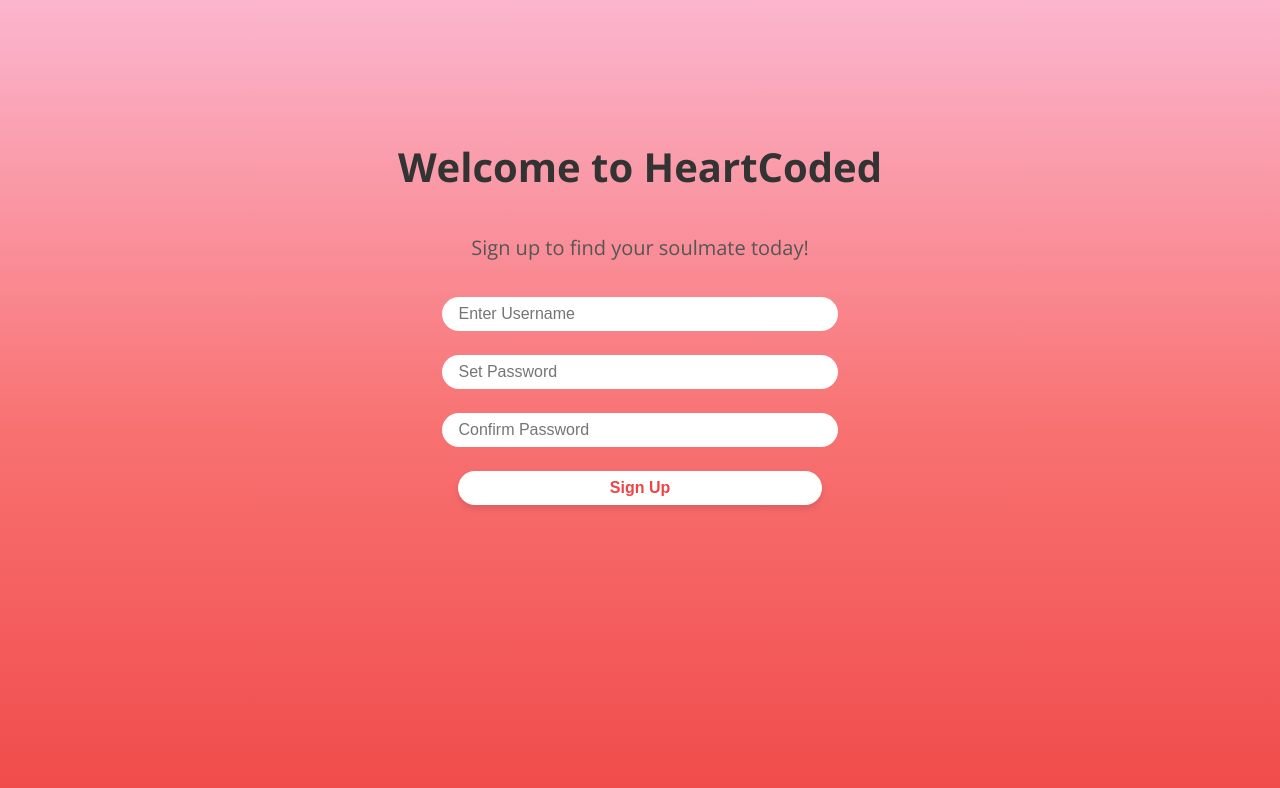
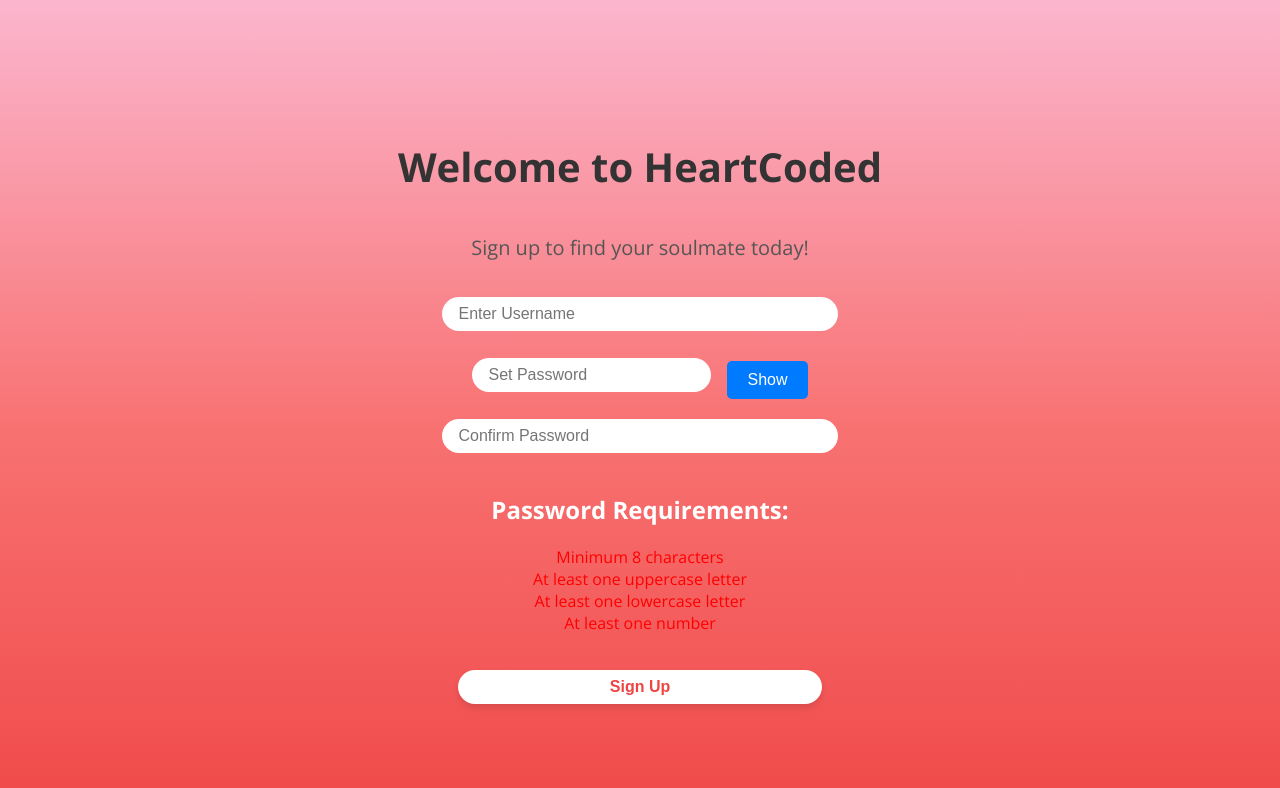
Before and after one commit to ajpieroni/316Heartcoded, a React (Create React App) app in the folder ourapp/reactapp/: page /SignUp in a window 1280 px wide. Shown: the top 788 px of the page. Built offline with nearby package versions, Linux system fonts and the light colour scheme.

Commit message:
fix password req and some css stuff that looks rly ugly

```diff
--- /dev/null
+++ b/ourapp/reactapp/src/pages/PasswordRequirements.js
@@ -0,0 +1,49 @@
+import React, { useState, useEffect } from 'react';
+
+const PasswordRequirements = ({ password }) => {
+  const [passwordRequirements, setPasswordRequirements] = useState([
+    { id: 1, text: 'Minimum 8 characters', isValid: false },
+    { id: 2, text: 'At least one uppercase letter', isValid: false },
+    { id: 3, text: 'At least one lowercase letter', isValid: false },
+    { id: 4, text: 'At least one number', isValid: false },
+  ]);
+
+  useEffect(() => {
+    const updatedRequirements = passwordRequirements.map((requirement) => ({
+      ...requirement,
+      isValid: checkRequirement(requirement.id),
+    }));
+    setPasswordRequirements(updatedRequirements);
+  }, [password]);
+
+  const checkRequirement = (requirementId) => {
+    switch (requirementId) {
+      case 1:
+        return password.length >= 8;
+      case 2:
+        return /[A-Z]/.test(password);
+      case 3:
+        return /[a-z]/.test(password);
+      case 4:
+        return /\d/.test(password);
+      default:
+        return false;
+    }
+  };
+
+  return (
+    <div>
+      <h2>Password Requirements:</h2>
+      <ul>
+        {passwordRequirements.map((requirement) => (
+          <li key={requirement.id} style={{ color: requirement.isValid ? 'green' : 'red' }}>
+            {requirement.text}
+            {requirement.isValid && ' ✓'}
+          </li>
+        ))}
+      </ul>
+    </div>
+  );
+};
+
+export default PasswordRequirements;
--- a/ourapp/reactapp/src/pages/SignUp.js
+++ b/ourapp/reactapp/src/pages/SignUp.js
@@ -5,6 +5,8 @@ import axios from "axios";
 import { UserContext } from "../components/contexts/UserContext";
 import { useNavigate } from "react-router-dom";
 import { useLocation } from 'react-router-dom';
+import PasswordRequirements from './PasswordRequirements';
+
 
 export default function UserLanding() {
   const { user, setUser } = useContext(UserContext);
@@ -13,6 +15,7 @@ export default function UserLanding() {
   const[confirmPassword, setConfirmPassword] = useState('');
   const [login, setLogin] = useState(false);
   const [error, setError] = useState(null);
+  const [showPassword, setShowPassword] = useState(false);
   const [successMessage, setSuccessMessage] = useState('')
   const navigate = useNavigate();
 
@@ -47,23 +50,21 @@ export default function UserLanding() {
     })
     .then(response => {
       console.log(response.data);
+      if (response.data.success === true) {
         const message = "Account successfully created. Click here to <a href='/CreateProfile'>initialize profile</a>";
         setSuccessMessage(message);
+        localStorage.setItem('username', username);
+        navigate("/CreateProfile");
+      }
+      else{
+        setError("Password must be at least 6 characters long and include at least one letter and one number");
+      }
     })
     .catch(error => {
       console.error(error.response.data);
       setError("Registration failed. Please try again.");
     });
 
-
-
-    try {
-      localStorage.setItem('username', username);
-      navigate("/CreateProfile");
-    } catch (error) {
-      setError('There was an error signing up.');
-      console.error('Sign up error: ', error);
-    }
   };
 
   useEffect(() => {
@@ -89,6 +90,8 @@ export default function UserLanding() {
   };
   // check_username?username=AlexZZ
 
+
+
   return (
     <main className="main-container">
       <div className="hero-section">
@@ -103,14 +106,22 @@ export default function UserLanding() {
             placeholder="Enter Username"
             required
           />
+          <div className="password-input-container">
             <input
-            type="password"
+              type={showPassword ? "text" : "password"}
               className="user-init-input"
               value={password}
               onChange={(e) => setPassword(e.target.value)}
               placeholder="Set Password"
               required
             />
+            <button
+              className="show-password-button"
+              onClick={() => setShowPassword(!showPassword)}
+            >
+              {showPassword ? "Hide" : "Show"}
+            </button>
+          </div>
           <input
             type="password"
             className="user-init-input"
@@ -119,6 +130,7 @@ export default function UserLanding() {
             placeholder="Confirm Password"
             required
           />
+          <PasswordRequirements password={password} />
           {error && <p className="error-message">{error}</p>}
           <button className="user-init-button" onClick={signUpUser}>
             Sign Up
--- a/ourapp/reactapp/src/pages/UserLanding.css
+++ b/ourapp/reactapp/src/pages/UserLanding.css
@@ -124,3 +124,44 @@
   background-color: #EF4444;
   color: white;
 }
+
+
+/* ... (previous CSS code) */
+
+/* CSS for Password Initialization */
+.password-input-container {
+  display: flex;
+  flex-direction: row;
+  align-items: center;
+  gap: 1rem;
+}
+
+.password-input {
+  padding: 0.5rem 1rem;
+  font-size: 1rem;
+  border: none;
+  border-radius: 9999px;
+  outline: none;
+  transition: border-color 0.3s, box-shadow 0.3s;
+}
+
+.password-input:focus {
+  border-color: #EF4444;
+  box-shadow: 0 0 0 2px rgba(239, 68, 68, 0.5);
+}
+
+.password-button {
+  background-color: #EF4444;
+  color: white;
+  padding: 0.5rem 1.5rem;
+  border: none;
+  border-radius: 9999px;
+  font-weight: 600;
+  cursor: pointer;
+  transition: background-color 0.3s, color 0.3s;
+}
+
+.password-button:hover {
+  background-color: white;
+  color: #EF4444;
+}
```
Also changed, not shown: 2 other files (tests, documents, lock files or other folders). Lines whose indentation alone changed are shown as unchanged.
